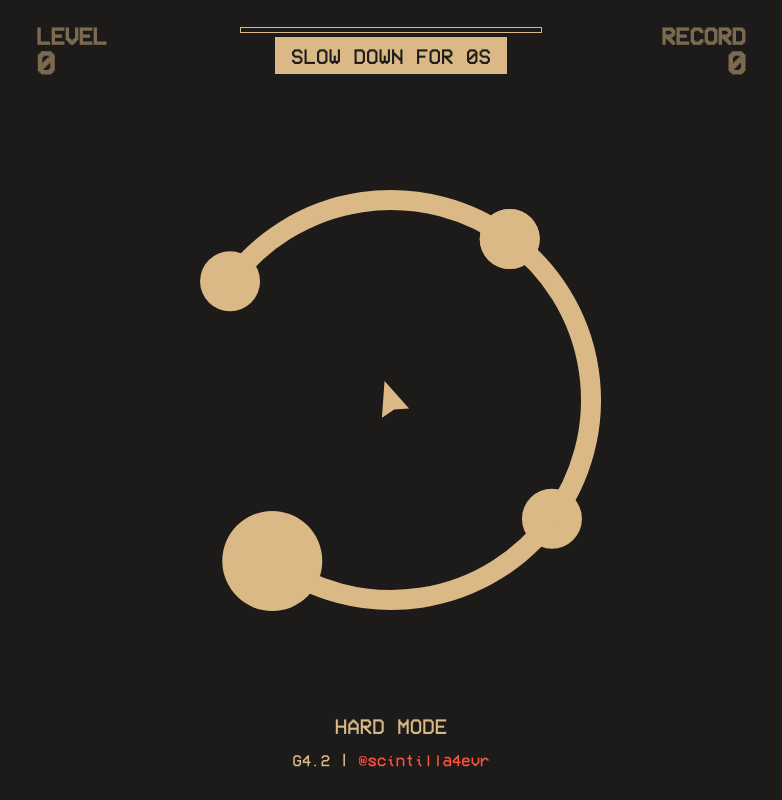
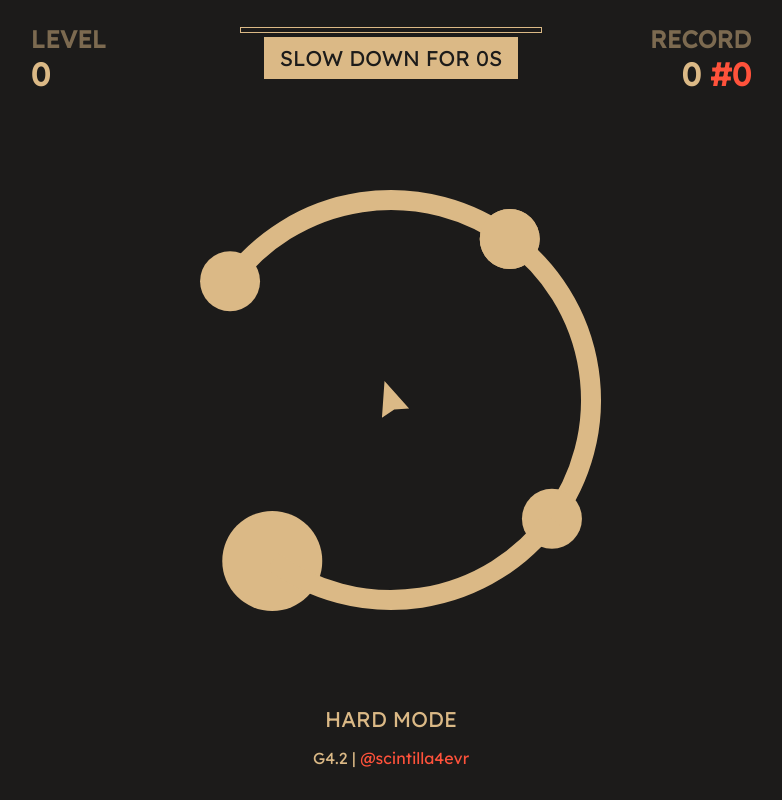
Before and after one commit to scintilla4evr/g4, a plain HTML site: page index.html in a window 1280 px wide. Shown: the whole page, without its empty margins (249-1031 px from the left). Drawn offline with Linux system fonts and the light colour scheme.

Commit message:
Update G4.2 rev 1

```diff
--- a/game.js
+++ b/game.js
@@ -315,7 +315,7 @@
             return null
         }
 
-        generateAngleArrangement(n) {
+        generateAngleArrangement(n, isSmall) {
             var angleBetween = 1 / n
             var shiftAngle = angleBetween / 3
             var isShifted = Math.random() >= 0.5
@@ -328,7 +328,7 @@
 
                 if (isShifted && n == 4 && i % 2) {
                     angle += shiftSign * shiftAngle
-                } else if (isShifted && n == 6) {
+                } else if (isShifted && n == 6 && !isSmall) {
                     if (i % 3 == 0) angle += shiftSign * shiftAngle
                     if (i % 3 == 1) angle -= shiftSign * shiftAngle
                 }
@@ -347,7 +347,7 @@
             n += Math.round(Math.random() * 2)
 
             var elements = []
-            var angles = this.generateAngleArrangement(n)
+            var angles = this.generateAngleArrangement(n, true)
 
             for (var i = 0; i < n; i++) {
                 var isBall = Math.random() >= 0.5
--- a/index.html
+++ b/index.html
@@ -6,7 +6,9 @@
         <meta charset="utf-8">
         <meta name="viewport" content="width=device-width, initial-scale=1">
 
-        <link rel="stylesheet" href="styles.css?v=2">
+        <link href="https://fonts.googleapis.com/css?family=Lexend+Deca&display=swap" rel="stylesheet">
+        <link rel="stylesheet" href="styles.css?v=3">
+
         <link rel="shortcut icon" href="favicon.png">
     </head>
     <body class="">
@@ -19,7 +21,7 @@
             </div>
             <div>
                 <h2>Record</h2>
-                <h1 id="recordNum">0</h1>
+                <h1><span id="recordNum">0</span> <span id="recordRank">#0</span></h1>
             </div>
         </header>
 
@@ -40,6 +42,6 @@
             <span>G4.2 | <a href="https://twitter.com/scintilla4evr" target="_blank">@scintilla4evr</a></span>
         </footer>
 
-        <script src="game.js?v=2"></script>
+        <script src="game.js?v=3"></script>
     </body>
 </html>
--- a/styles.css
+++ b/styles.css
@@ -1,16 +1,13 @@
-@font-face {
-    font-family: "VCR OSD Mono";
-    src: url("VCR_OSD_MONO_1.001.ttf");
-}
-
 body {
     --var-background: #1c1b1a;
     --var-primary: #dbb986;
     --var-secondary: #ff523b;
 
+    --var-font: "Lexend Deca", "Segoe UI", sans-serif;
+
     background: var(--var-background);
     color: var(--var-primary);
-    font-family: "VCR OSD Mono", monospace, sans-serif;
+    font-family: var(--var-font);
     transition: background-color 0.2s;
 }
 
@@ -64,7 +61,6 @@ div.slowProgress div {
 header {
     display: flex;
     justify-content: space-around;
-    opacity: 0.5
 }
 
 header div {
@@ -77,6 +73,14 @@ header div:last-child {
 
 header div h1, header div h2 {
     margin: 0;
+}
+
+span#recordRank {
+    color: var(--var-secondary);
+}
+
+header div h2 {
+    opacity: 0.5;
 }
 
 footer {
@@ -100,10 +104,15 @@ button {
     color: var(--var-primary);
     padding: 8px 16px;
     margin-bottom: 8px;
-    font-family: "VCR OSD Mono", monospace, sans-serif;
+    font-family: var(--var-font);
     font-size: 16pt;
     text-transform: uppercase;
     border: none;
+}
+
+button:hover {
+    background: var(--var-secondary);
+    color: var(--var-background);
 }
 
 button.checked {
@@ -142,4 +151,8 @@ body.slow button#initSlowDown {
     button {
         font-size: 13pt;
     }
+
+    article header div {
+        margin-top: 8px;
+    }
 }
```
